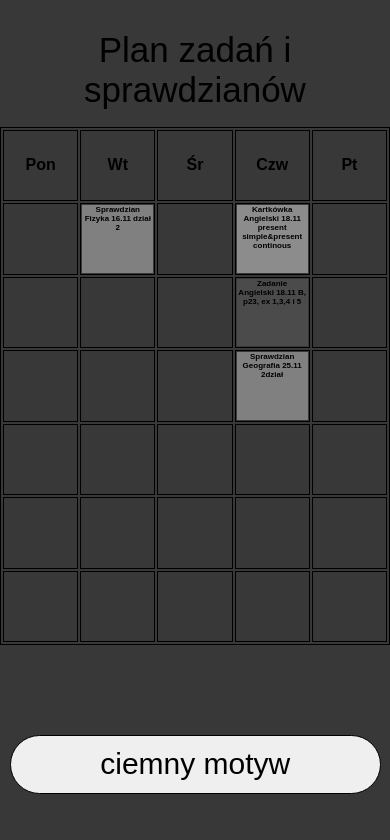
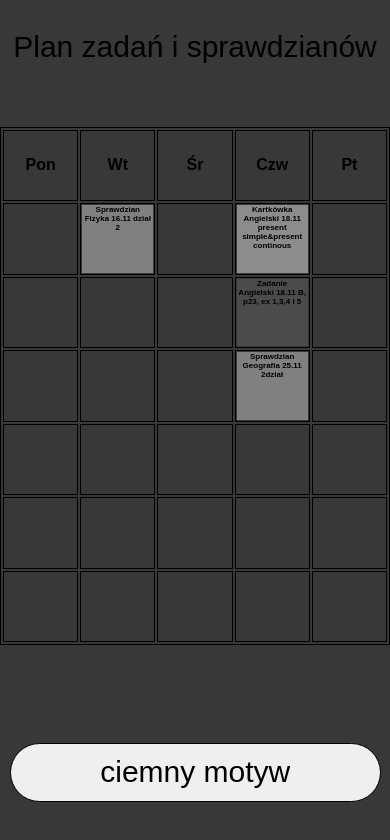
Before and after one commit to casper53/sip.github.io, a plain HTML site: page index.html in a window 390 px wide. Drawn offline with Linux system fonts and the light colour scheme.

Commit message:
Update style.css

```diff
--- a/css/style.css
+++ b/css/style.css
@@ -74,7 +74,7 @@ table {
 
 @media screen and (max-width: 450px) {
   #text {
-    font-size: 35px;
+    font-size: 30px;
   }
 
   tr {
@@ -95,7 +95,7 @@ table {
     height: 7%;
     border-radius: 1000px;
     font-size: 30px;
-    bottom: 50px;
+    bottom: 5vh;
     left: 10px;
   }
 
```
